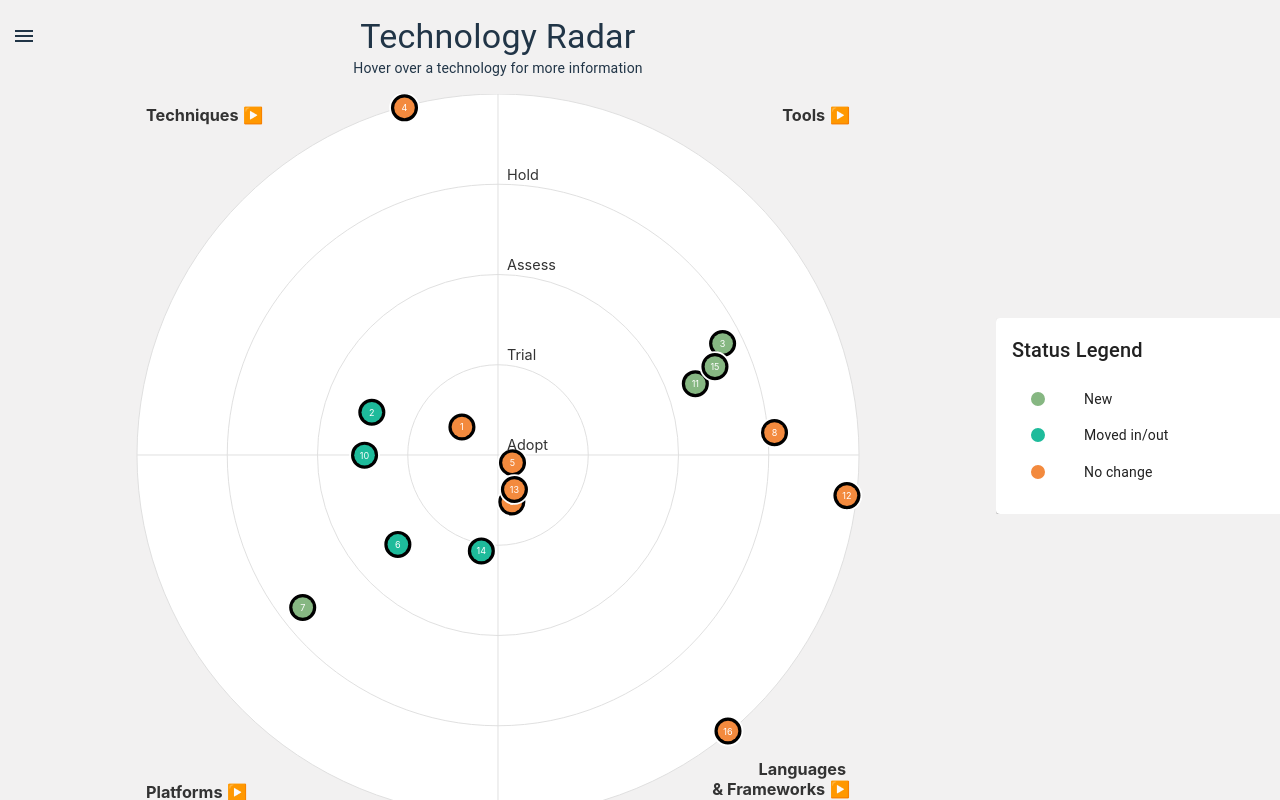
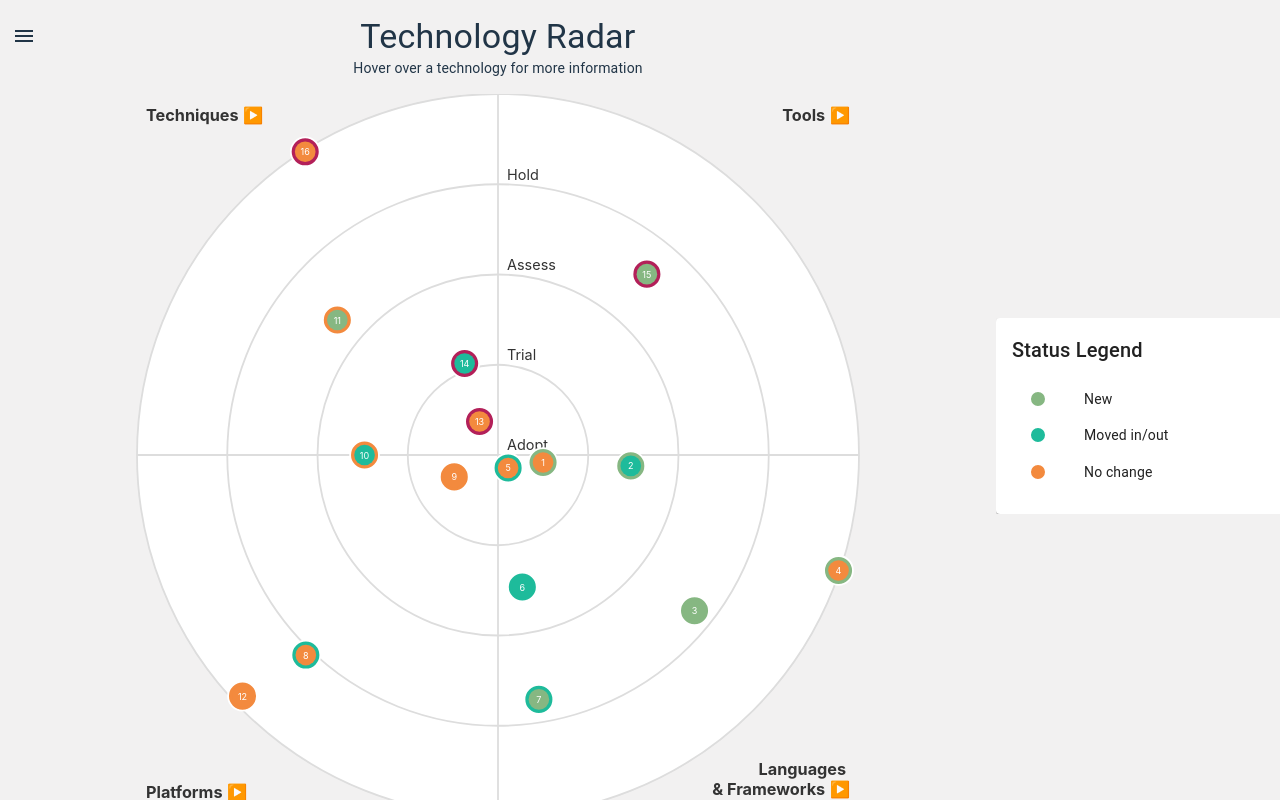
Before and after one commit to ThomasRohde/tech-radar, a React (Vite) app: page / in a window 1280 px wide. Built offline with nearby package versions, Linux system fonts and the light colour scheme.

Commit message:
Small refactor

```diff
--- a/src/components/Radar.jsx
+++ b/src/components/Radar.jsx
@@ -13,7 +13,13 @@
 import React, { useEffect, useRef, useState } from "react";
 import { useTechnologies } from './DataManager';
 
-const QUADRANTS = ["Techniques", "Tools", "Platforms", "Languages & Frameworks"];
+const QUADRANTS = [
+    { id: 0, name: "Techniques" },
+    { id: 1, name: "Tools" },
+    { id: 2, name: "Platforms" },
+    { id: 3, name: "Languages & Frameworks" }
+];
+
 const RINGS = ["Adopt", "Trial", "Assess", "Hold"];
 
 const TechnologyRadar = () => {
@@ -53,23 +59,23 @@
         };
     }, []);
 
-    const getQuadrantAngles = (quadrant) => {
-        switch (quadrant) {
-            case "Techniques": return { start: -Math.PI / 4, end: Math.PI / 4 };
-            case "Tools": return { start: Math.PI / 4, end: 3 * Math.PI / 4 };
-            case "Platforms": return { start: 3 * Math.PI / 4, end: 5 * Math.PI / 4 };
-            case "Languages & Frameworks": return { start: 5 * Math.PI / 4, end: 7 * Math.PI / 4 };
+    const getQuadrantAngles = (quadrantId) => {
+        switch (quadrantId) {
+            case 0: return { start: -Math.PI / 4, end: Math.PI / 4 };
+            case 1: return { start: Math.PI / 4, end: 3 * Math.PI / 4 };
+            case 2: return { start: 3 * Math.PI / 4, end: 5 * Math.PI / 4 };
+            case 3: return { start: 5 * Math.PI / 4, end: 7 * Math.PI / 4 };
             default: return { start: 0, end: 2 * Math.PI };
         }
     };
 
     const getRingRadius = (ring) => {
         const index = RINGS.indexOf(ring);
-        return (index + 1) * 100; // Full radius for each ring
+        return (index + 1) * 100;
     };
 
-    const calculatePosition = (tech, quadrant) => {
-        const { start, end } = getQuadrantAngles(quadrant);
+    const calculatePosition = (tech) => {
+        const { start, end } = getQuadrantAngles(tech.quadrantId);
         const angle = start + Math.random() * (end - start);
         const maxRadius = Math.min(svgSize.width, svgSize.height) / 2;
         const radius = (getRingRadius(tech.ring) / 400) * maxRadius - Math.random() * (maxRadius / 4);
@@ -80,19 +86,15 @@
 
     const technologiesWithPositions = React.useMemo(() => {
         if (!technologies) return [];
-        return Object.entries(technologies).flatMap(([quadrantKey, techs]) => {
-            const quadrant = quadrantKey.replace("_", " & ");
-            return techs.map(tech => ({
-                ...tech,
-                quadrant,
-                position: calculatePosition(tech, quadrant)
-            }));
-        });
+        return Object.values(technologies).flat().map(tech => ({
+            ...tech,
+            position: calculatePosition(tech)
+        }));
     }, [svgSize, technologies]);
 
-    const getColor = (quadrant) => {
+    const getColor = (quadrantId) => {
         const colors = ["#86B782", "#1EBB9B", "#F38A3E", "#B32059"];
-        return colors[QUADRANTS.indexOf(quadrant)];
+        return colors[quadrantId];
     };
 
     const getStatusFill = (status) => {
@@ -122,10 +124,9 @@
         }
     }, []);
 
-    const handleQuadrantClick = (quadrant) => {
-        console.log(`Clicked on ${quadrant}`);
+    const handleQuadrantClick = (quadrantId) => {
+        console.log(`Clicked on ${QUADRANTS[quadrantId].name}`);
     };
-
     const QuadrantLabel = ({ x, y, textAnchor, children, onClick, multiline }) => {
         const [firstLine, secondLine] = multiline ? children.split('&') : [children];
         return (
@@ -252,25 +253,13 @@
                                 r={(4 - index) * (Math.min(svgSize.width, svgSize.height) / 8)}
                                 fill="none"
                                 stroke="#ddd"
-                                strokeWidth="1"
+                                strokeWidth="2"
                             />
                         ))}
 
                         {/* Quadrant lines */}
-                        <line x1="0" y1={svgSize.height / 2} x2={svgSize.width} y2={svgSize.height / 2} stroke="#ddd" strokeWidth="1" />
-                        <line x1={svgSize.width / 2} y1="0" x2={svgSize.width / 2} y2={svgSize.height} stroke="#ddd" strokeWidth="1" />
-
-                        {technologiesWithPositions.map((tech) => {
-                            const { x, y } = tech.position;
-                            return (
-                                <g key={tech.id} onMouseEnter={() => setHoveredTech(tech)} onMouseLeave={() => setHoveredTech(null)}>
-                                    <circle cx={x} cy={y} r={Math.min(svgSize.width, svgSize.height) / 50} fill={getColor(tech.quadrant)} stroke="white" strokeWidth="2" />
-                                    <circle cx={x} cy={y} r={Math.min(svgSize.width, svgSize.height) / 70} fill={getStatusFill(tech.status)} />
-                                    <text x={x} y={y} textAnchor="middle" dominantBaseline="central" fill="white" fontSize={Math.min(svgSize.width, svgSize.height) / 80}>{tech.id}</text>
-                                </g>
-                            );
-                        })}
-
+                        <line x1="0" y1={svgSize.height / 2} x2={svgSize.width} y2={svgSize.height / 2} stroke="#ddd" strokeWidth="2" />
+                        <line x1={svgSize.width / 2} y1="0" x2={svgSize.width / 2} y2={svgSize.height} stroke="#ddd" strokeWidth="2" />
                         {/* Ring labels */}
                         {!isExtraSmallScreen && RINGS.map((ring, index) => (
                             <text
@@ -284,30 +273,29 @@
                                 {ring}
                             </text>
                         ))}
-
                         {/* Quadrant labels */}
-                        {!isExtraSmallScreen && (
-                            <>
-                                <QuadrantLabel x="10" y="30" textAnchor="start" onClick={() => handleQuadrantClick("Techniques")}>
-                                    Techniques
-                                </QuadrantLabel>
-                                <QuadrantLabel x={svgSize.width - 10} y="30" textAnchor="end" onClick={() => handleQuadrantClick("Tools")}>
-                                    Tools
-                                </QuadrantLabel>
-                                <QuadrantLabel x="10" y={svgSize.height - 20} textAnchor="start" onClick={() => handleQuadrantClick("Platforms")}>
-                                    Platforms
-                                </QuadrantLabel>
-                                <QuadrantLabel
-                                    x={svgSize.width - 10}
-                                    y={svgSize.height - 45}
-                                    textAnchor="end"
-                                    onClick={() => handleQuadrantClick("Languages & Frameworks")}
-                                    multiline={true}
-                                >
-                                    Languages & Frameworks
-                                </QuadrantLabel>
-                            </>
-                        )}
+                        {!isExtraSmallScreen && QUADRANTS.map((quadrant) => (
+                            <QuadrantLabel
+                                key={quadrant.id}
+                                x={quadrant.id % 2 === 0 ? "10" : svgSize.width - 10}
+                                y={quadrant.id < 2 ? "30" : svgSize.height - (quadrant.id === 3 ? 45 : 20)}
+                                textAnchor={quadrant.id % 2 === 0 ? "start" : "end"}
+                                onClick={() => handleQuadrantClick(quadrant.id)}
+                                multiline={quadrant.id === 3}
+                            >
+                                {quadrant.name}
+                            </QuadrantLabel>
+                        ))}
+                        {technologiesWithPositions.map((tech) => {
+                            const { x, y } = tech.position;
+                            return (
+                                <g key={tech.id} onMouseEnter={() => setHoveredTech(tech)} onMouseLeave={() => setHoveredTech(null)}>
+                                    <circle cx={x} cy={y} r={Math.min(svgSize.width, svgSize.height) / 50} fill={getColor(tech.quadrantId)} stroke="white" strokeWidth="2" />
+                                    <circle cx={x} cy={y} r={Math.min(svgSize.width, svgSize.height) / 70} fill={getStatusFill(tech.status)} />
+                                    <text x={x} y={y} textAnchor="middle" dominantBaseline="central" fill="white" fontSize={Math.min(svgSize.width, svgSize.height) / 80}>{tech.id}</text>
+                                </g>
+                            );
+                        })}
                     </Box>
                 </Box>
 
@@ -353,7 +341,7 @@
                     }}
                 >
                     <Typography variant="h6" gutterBottom>{hoveredTech.name}</Typography>
-                    <Typography variant="body2"><strong>Quadrant:</strong> {hoveredTech.quadrant}</Typography>
+                    <Typography variant="body2"><strong>Quadrant:</strong> {QUADRANTS[hoveredTech.quadrantId].name.replace('_', ' & ')}</Typography>
                     <Typography variant="body2"><strong>Ring:</strong> {hoveredTech.ring}</Typography>
                     <Typography variant="body2"><strong>Status:</strong> {hoveredTech.status}</Typography>
                     <Typography variant="body2"><strong>Description:</strong> {hoveredTech.description}</Typography>
```
Also changed, not shown: src/components/DataManager.jsx (+18 -23 lines), 1 other file (tests, documents, lock files or other folders).
